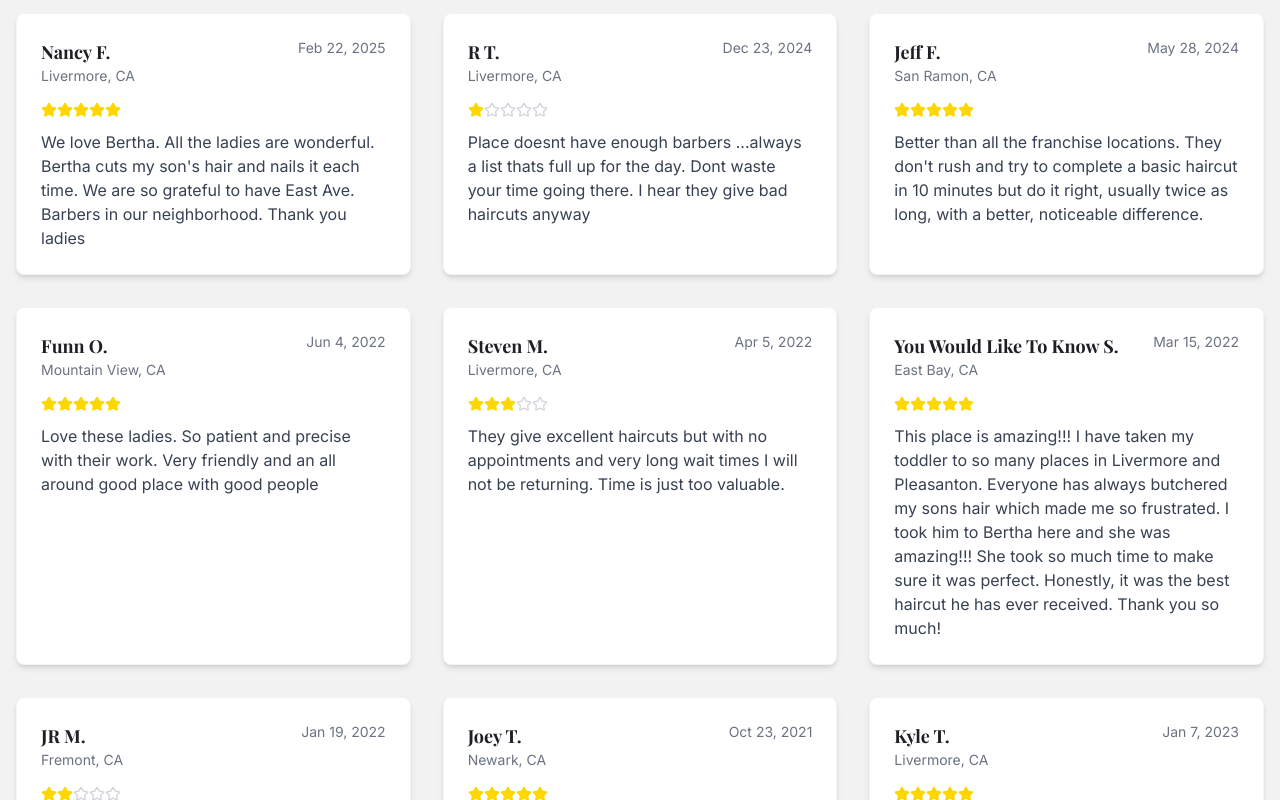
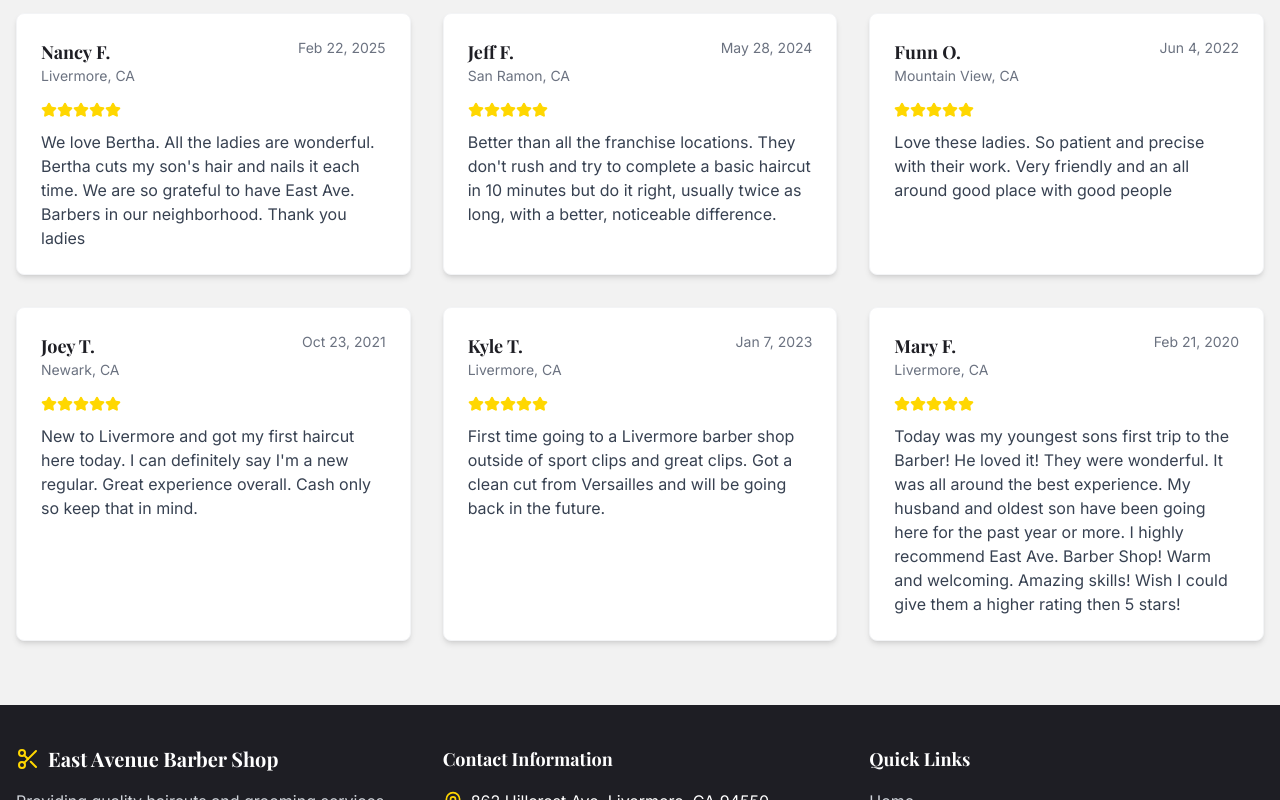
Before and after one commit to NikhilKonduru8/east-ave-cuts-reviews, a React (Vite) app: page /reviews in a window 1280 px wide. Shown: the part 760-1560 px from the top of the page. Built offline with nearby package versions, Linux system fonts and the light colour scheme.

Commit message:
Remove low-rated reviews
Remove reviews with rating below 5 stars and specific review.

```diff
--- a/src/pages/ReviewsPage.tsx
+++ b/src/pages/ReviewsPage.tsx
@@ -12,13 +12,6 @@ const ReviewsPage = () => {
       reviewText: "We love Bertha. All the ladies are wonderful. Bertha cuts my son's hair and nails it each time. We are so grateful to have East Ave. Barbers in our neighborhood. Thank you ladies"
     },
     {
-      name: "R T.",
-      location: "Livermore, CA",
-      date: "Dec 23, 2024",
-      rating: 1,
-      reviewText: "Place doesnt have enough barbers ...always a list thats full up for the day. Dont waste your time going there. I hear they give bad haircuts anyway"
-    },
-    {
       name: "Jeff F.",
       location: "San Ramon, CA",
       date: "May 28, 2024",
@@ -31,27 +24,6 @@ const ReviewsPage = () => {
       date: "Jun 4, 2022",
       rating: 5,
       reviewText: "Love these ladies. So patient and precise with their work. Very friendly and an all around good place with good people"
-    },
-    {
-      name: "Steven M.",
-      location: "Livermore, CA",
-      date: "Apr 5, 2022",
-      rating: 3,
-      reviewText: "They give excellent haircuts but with no appointments and very long wait times I will not be returning. Time is just too valuable."
-    },
-    {
-      name: "You Would Like To Know S.",
-      location: "East Bay, CA",
-      date: "Mar 15, 2022",
-      rating: 5,
-      reviewText: "This place is amazing!!! I have taken my toddler to so many places in Livermore and Pleasanton. Everyone has always butchered my sons hair which made me so frustrated. I took him to Bertha here and she was amazing!!! She took so much time to make sure it was perfect. Honestly, it was the best haircut he has ever received. Thank you so much!"
-    },
-    {
-      name: "JR M.",
-      location: "Fremont, CA",
-      date: "Jan 19, 2022",
-      rating: 2,
-      reviewText: "They seemed nice but I waited for almost 2 hours and didn't even get acknowledged, no sense of urgency unfortunately and even more crappy is when people share life stories of themself selfishly without realizing it slows them down even more... I think the people are great just not very services oriented... wish I had a better experience"
     },
     {
       name: "Joey T.",
```
